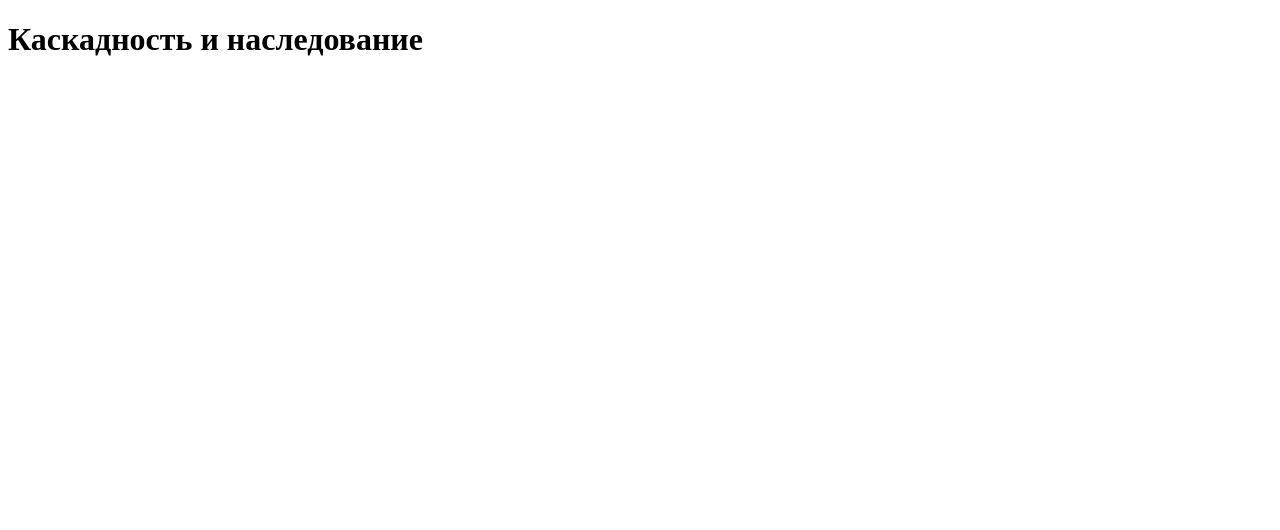
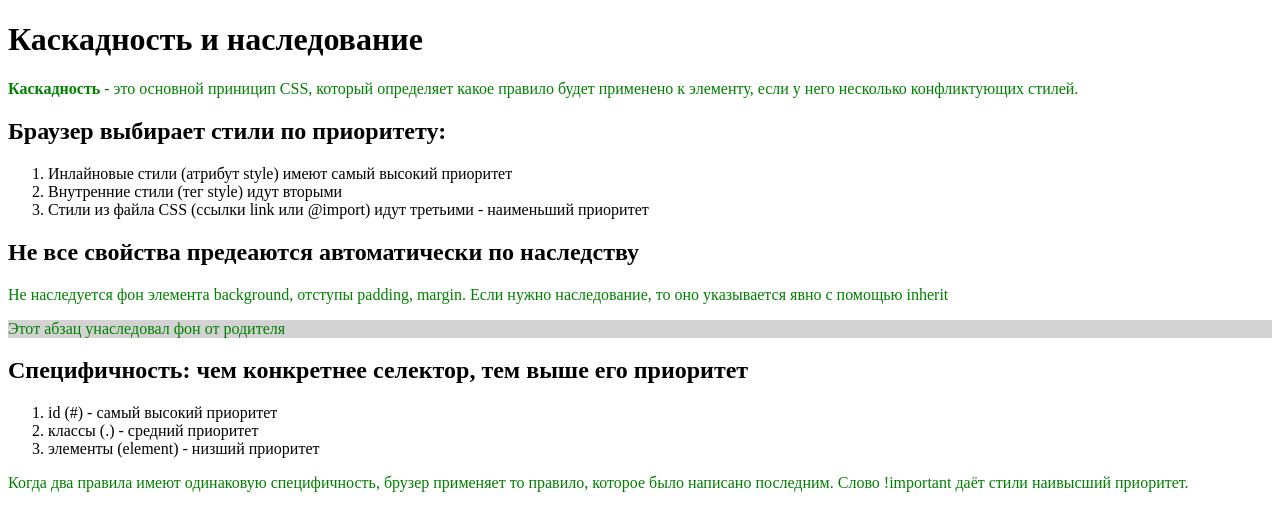
Before and after one commit to AndrewSkow11/FrontCode, a plain HTML site: page css/cascading.html in a window 1280 px wide. Drawn offline with Linux system fonts and the light colour scheme.

Commit message:
27percents

```diff
--- a/css/cascading.html
+++ b/css/cascading.html
@@ -1,11 +1,54 @@
 <!DOCTYPE html>
 <html lang="en">
-<head>
-    <meta charset="UTF-8">
-    <meta name="viewport" content="width=device-width, initial-scale=1.0">
+  <head>
+    <meta charset="UTF-8" />
+    <meta name="viewport" content="width=device-width, initial-scale=1.0" />
     <title>Каскадность и наследование</title>
-</head>
-<body>
+    <style>
+        p {
+            color: green !important;
+        }
+        p {
+            color: orange;
+        }
+    </style>
+  </head>
+  <body>
     <h1>Каскадность и наследование</h1>
-</body>
+    <p>
+      <strong>Каскадность</strong> - это основной приницип CSS, который
+      определяет какое правило будет применено к элементу, если у него несколько
+      конфликтующих стилей.
+    </p>
+    <h2>Браузер выбирает стили по приоритету:</h2>
+
+    <ol>
+      <li>Инлайновые стили (атрибут style) имеют самый высокий приоритет</li>
+      <li>Внутренние стили (тег style) идут вторыми</li>
+      <li>
+        Стили из файла CSS (ссылки link или @import) идут третьими - наименьший
+        приоритет
+      </li>
+    </ol>
+    <h2>Не все свойства предеаются автоматически по наследству</h2>
+    <p>
+      Не наследуется фон элемента background, отступы padding, margin. Если
+      нужно наследование, то оно указывается явно с помощью inherit
+    </p>
+
+    <div style="background: lightgray">
+        <p style="background: inherit;">Этот абзац унаследовал фон от родителя</p>
+    </div>
+    <h2>Специфичность: чем конкретнее селектор, тем выше его приоритет</h2>
+    <ol>
+        <li>id (#) - самый высокий приоритет</li>
+        <li>классы (.) - средний приоритет</li>
+        <li>элементы (element) - низший приоритет</li>
+    </ol>
+    <p>
+        Когда два правила имеют одинаковую специфичность, брузер применяет то правило,
+        которое было написано последним.
+        Слово !important даёт стили наивысший приоритет.
+    </p>
+  </body>
 </html>
```
Also changed, not shown: css/fonts.html (added, +50 -0 lines), index.html (+1 -0 lines).
